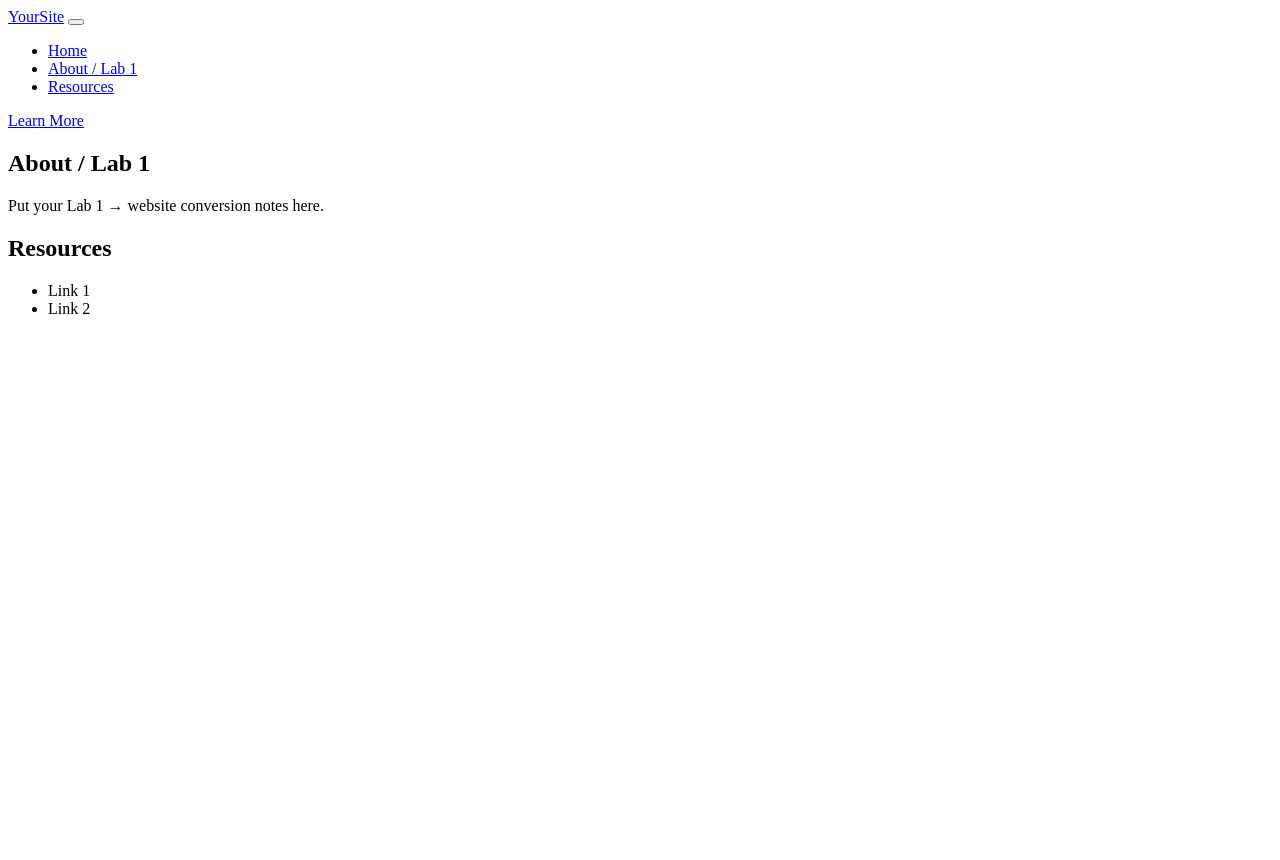
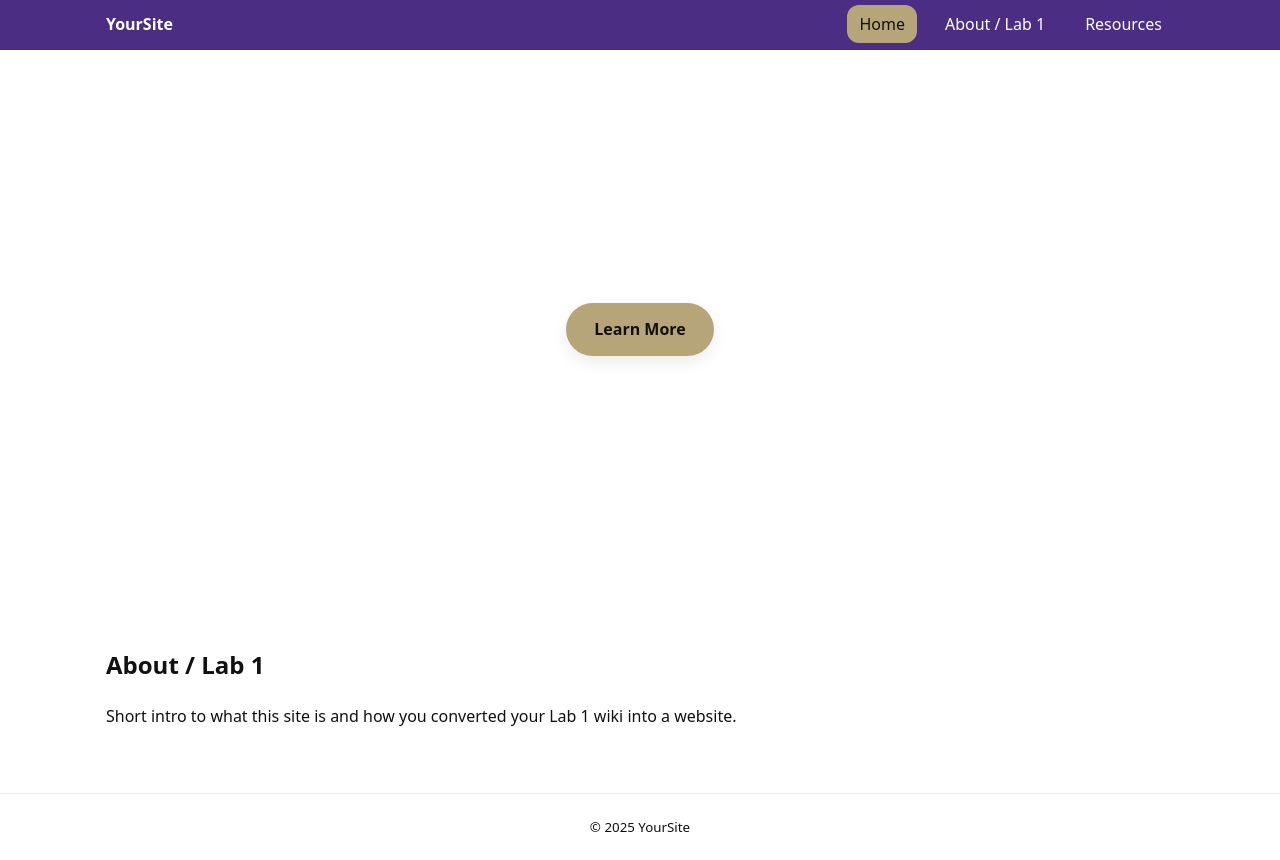
Before and after one commit to giruml34/geog328-lab-website, a plain HTML site: page index.html in a window 1280 px wide. Before the commit the page ends 800 px from the top, so only its background shows below. Drawn offline with Linux system fonts and the light colour scheme.

Commit message:
index.html

```diff
--- a/index.html
+++ b/index.html
@@ -4,11 +4,12 @@
   <meta charset="utf-8" />
   <meta name="viewport" content="width=device-width, initial-scale=1" />
   <title>YourSite</title>
-  <link rel="stylesheet" href="assets/styles.css" />
-  <script src="assets/script.js" defer></script>
+  <link rel="stylesheet" href="css/main.css" />
+  <script src="js/main.js" defer></script>
 </head>
 <body>
 
+  <!-- Top bar -->
   <header class="site-header">
     <nav class="nav" aria-label="Main">
       <a class="brand" href="index.html">YourSite</a>
@@ -19,29 +20,32 @@
 
       <ul class="nav-links" id="primary-nav">
         <li><a class="active" href="index.html">Home</a></li>
-        <li><a href="#about">About / Lab 1</a></li>
-        <li><a href="#resources">Resources</a></li>
+        <li><a href="about.html">About / Lab 1</a></li>
+        <li><a href="resources.html">Resources</a></li>
       </ul>
     </nav>
   </header>
 
+  <!-- Hero (white, centered button) -->
   <main>
     <section class="hero">
       <a class="overlay-btn" href="#about">Learn More</a>
     </section>
 
+    <!-- About teaser (same page) -->
     <section id="about" class="container prose">
       <h2>About / Lab 1</h2>
-      <p>Put your Lab 1 → website conversion notes here.</p>
-    </section>
-
-    <section id="resources" class="container prose">
-      <h2>Resources</h2>
-      <ul>
-        <li>Link 1</li>
-        <li>Link 2</li>
-      </ul>
+      <p>Short intro to what this site is and how you converted your Lab 1 wiki into a website.</p>
     </section>
   </main>
 
-  <f
+  <footer class="site-footer">
+    <div class="container">
+      <small>© <span id="year"></span> YourSite</small>
+    </div>
+  </footer>
+
+  <!-- Back to top -->
+  <button id="backTop" aria-label="Back to top">↑ Top</button>
+</body>
+</html>
```
